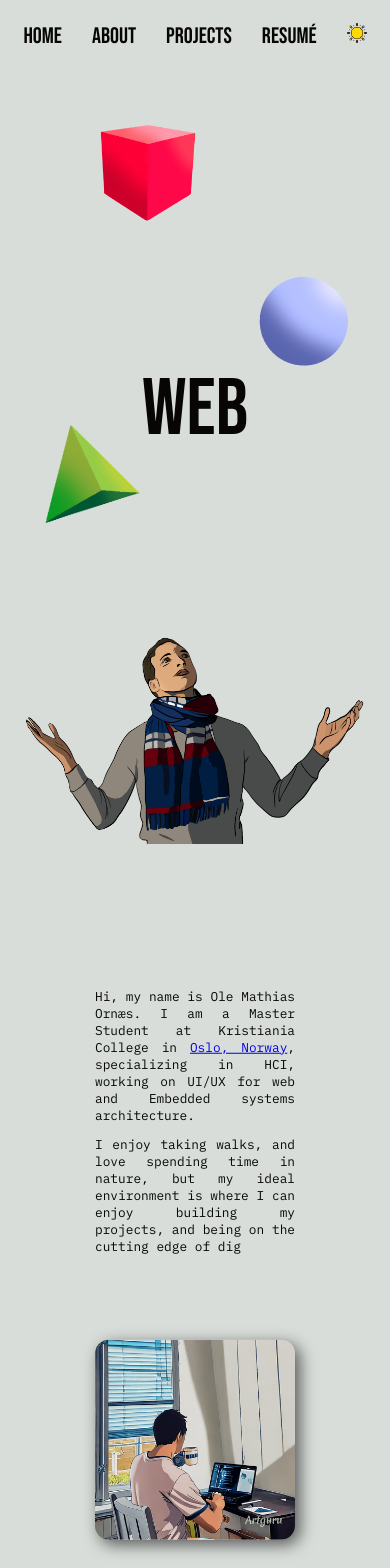
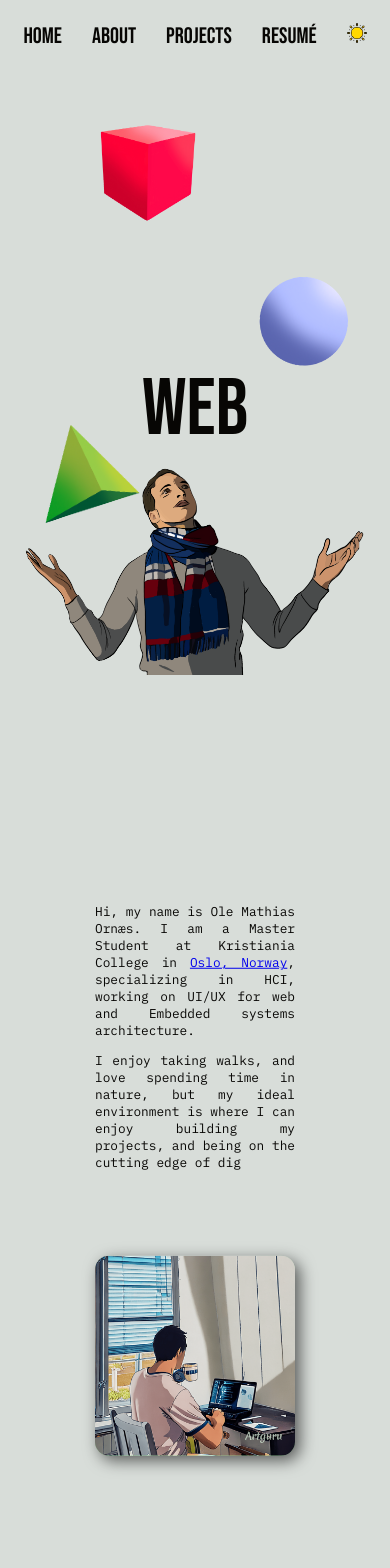
Before and after one commit to ole-mor/portfolio-app-2, a React (Create React App) app: page / in a window 390 px wide. Shown: the top 1568 px of the page. Built offline with nearby package versions, Linux system fonts and the light colour scheme.

Commit message:
adjusted digital art

```diff
--- a/src/App.css
+++ b/src/App.css
@@ -456,7 +456,7 @@ html, body {
     flex-direction: column; /* Stack them on top of each other */
     align-items: center; /* Center align the items */
     gap: 0px; /* Adjust the gap between them */
-    top: 47%;
+    top: 37%;
   }
 
   .boxed-text-container,
@@ -872,6 +872,9 @@ video {
     width: 100px;
     height:100px;
   }
+  .meme {
+    bottom:20%
+  }
 }
 
 .worldart{
```
